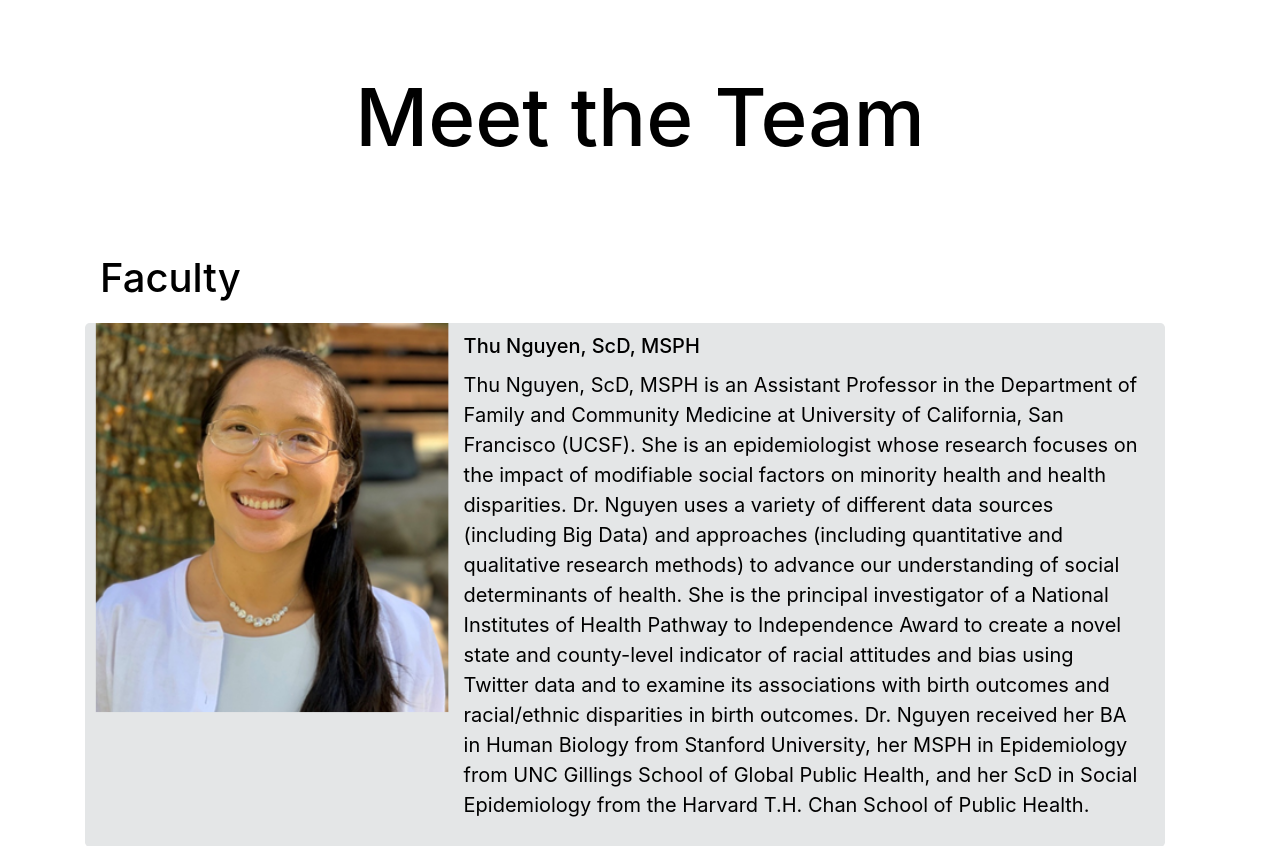
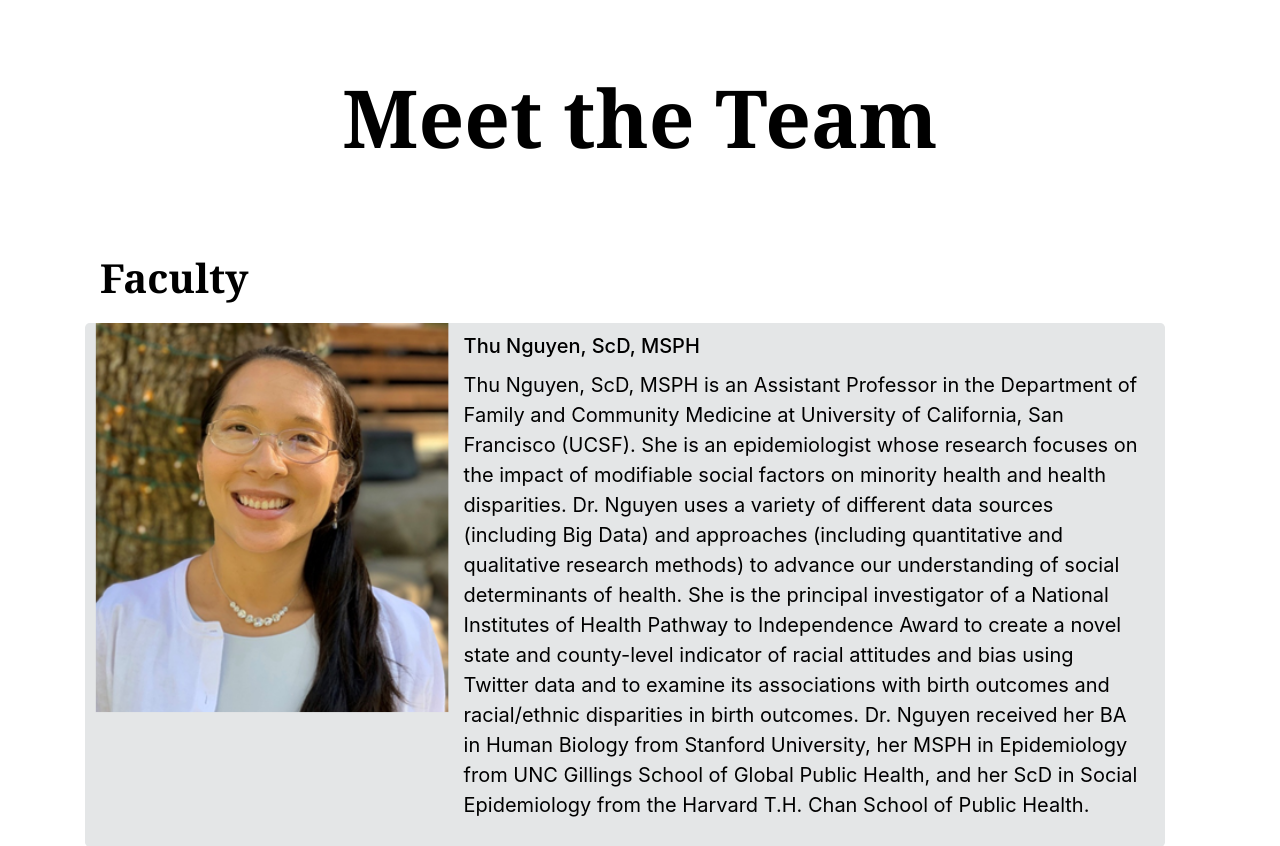
Before and after one commit to jacksonmichaels/bd4he_site, a Flask app: page /bios in a window 1280 px wide. Shown: the part 56-902 px from the top of the page. Run offline with Flask 2, Linux system fonts and the light colour scheme; some libraries are stand-ins or nearby versions.

Commit message:
fixed font

```diff
--- a/app/static/main.css
+++ b/app/static/main.css
@@ -9,6 +9,11 @@ body {
     --sage: #608545;
     --gray-blue: #455a64;
     --theme-color: var(--sage);
+}
+
+h1, h2, h3 {
+    font-family: 'Georgia' !important;
+    font-weight: bold;
 }
 
 .center-h {
```
